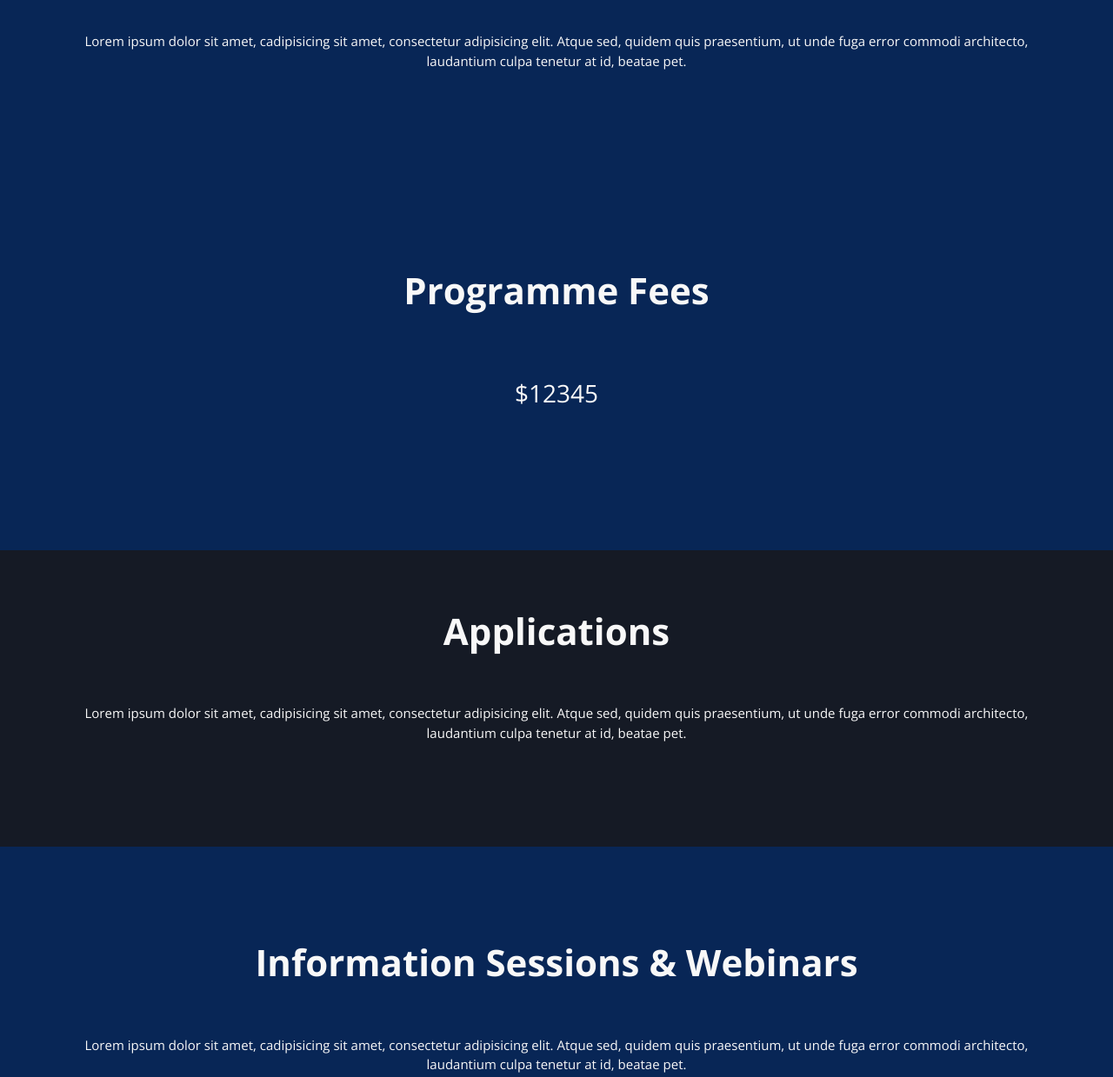
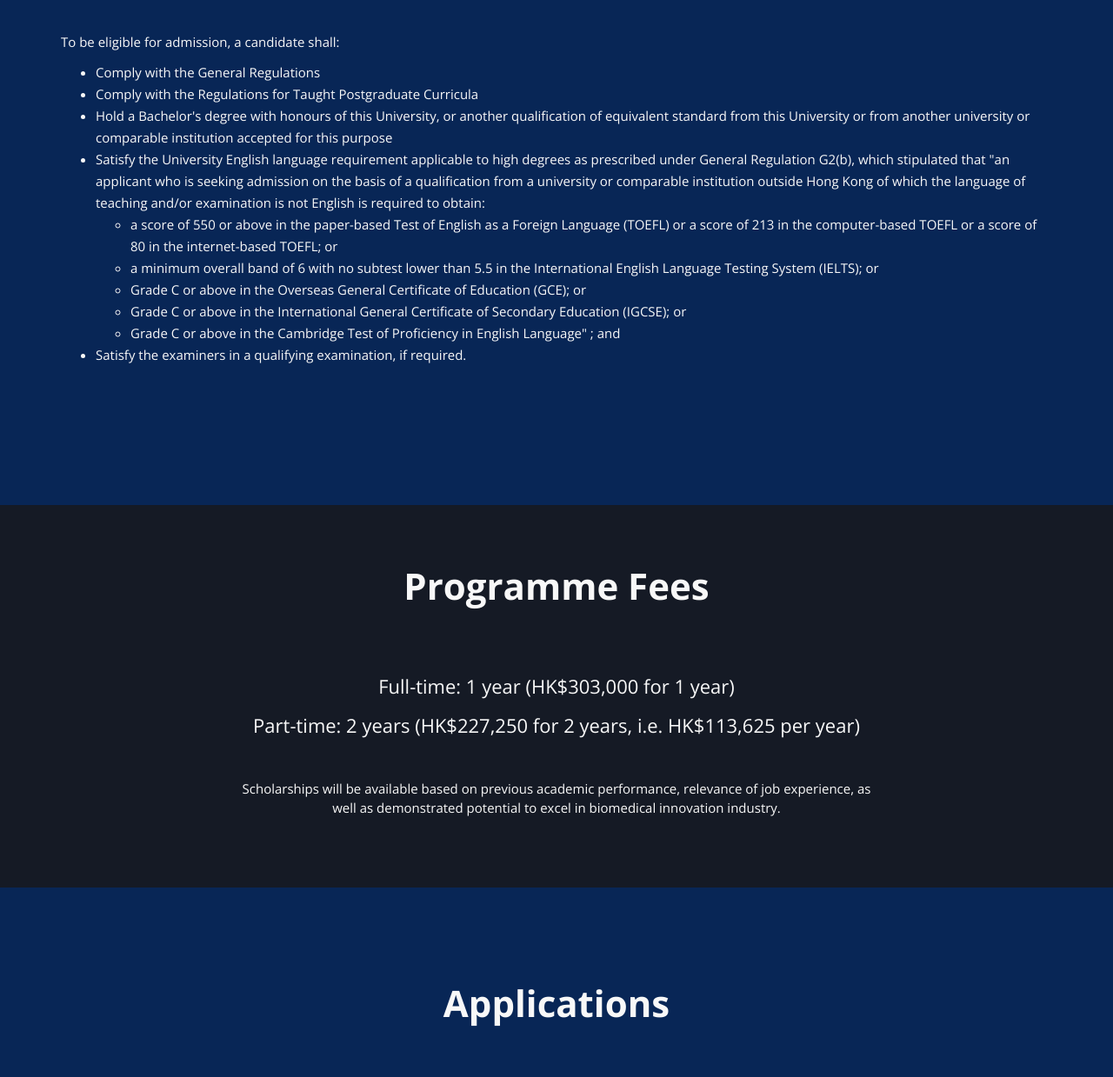
Before and after one commit to elsavj/mbioinno, a plain HTML site: page admissions.html in a window 1280 px wide. Shown: the part 1020-2259 px from the top of the page at 87% size. Drawn offline with nearby package versions, Linux system fonts and the light colour scheme.

Commit message:
update admissions page

```diff
--- a/admissions.html
+++ b/admissions.html
@@ -119,19 +119,44 @@
     <!-- banner end -->
 
     <!-- section start -->
-    <section class="section clearfix no-view secPadding" data-animation-effect="fadeInUp">
+    <section id="requirements" class="section clearfix no-view secPadding" data-animation-effect="fadeInUp">
         <div class="container">
             <div class="row">
-                <div class="col-md-12">
+                <div class="col-md-12" style="line-height: 25px;">
                     <h1 id="Requirements" class="title text-center">Requirements</h1>
                     <div class="space"></div>
 
                     <div class="row justify-center">
-                        <div class="col-md-12 text-center">
-                            <!-- <h2>Requirements</h2> -->
-                            <p>Lorem ipsum dolor sit amet, cadipisicing sit amet, consectetur adipisicing elit. Atque
-                                sed, quidem quis praesentium, ut unde fuga error commodi architecto, laudantium culpa
-                                tenetur at id, beatae pet.</p>
+                        <div class="col-md-12">
+                            <p>To be eligible for admission, a candidate shall:</p>
+                            <ul>
+                                <li>Comply with the General Regulations</li>
+                                <li>Comply with the Regulations for Taught Postgraduate Curricula</li>
+                                <li>Hold a Bachelor's degree with honours of this University, or another qualification
+                                    of equivalent standard from this University or from another university or comparable
+                                    institution accepted for this purpose</li>
+                                <li>Satisfy the University English language requirement applicable to high degrees as
+                                    prescribed under General Regulation G2(b), which stipulated that "an applicant who
+                                    is seeking admission on the basis of a qualification from a university or comparable
+                                    institution outside Hong Kong of which the language of teaching and/or examination
+                                    is not English is required to obtain:
+                                    <ul>
+                                        <li>a score of 550 or above in the paper-based Test of English as a Foreign
+                                            Language (TOEFL) or a score of 213 in the computer-based TOEFL or a score of
+                                            80 in the internet-based TOEFL; or</li>
+                                        <li>a minimum overall band of 6 with no subtest lower than 5.5 in the
+                                            International English Language Testing System (IELTS); or
+                                        </li>
+                                        <li>Grade C or above in the Overseas General Certificate of Education (GCE); or
+                                        </li>
+                                        <li>Grade C or above in the International General Certificate of Secondary
+                                            Education (IGCSE); or</li>
+                                        <li>Grade C or above in the Cambridge Test of Proficiency in English Language" ;
+                                            and</li>
+                                    </ul>
+                                </li>
+                                <li>Satisfy the examiners in a qualifying examination, if required.</li>
+                            </ul>
                         </div>
                     </div>
                     <div class="space"></div>
@@ -144,22 +169,25 @@
     <div class="space"></div>
 
     <!-- section start -->
-    <section class="section clearfix no-view secPadding" data-animation-effect="fadeInUp">
+    <section id="fees" class="section clearfix no-view secPadding" data-animation-effect="fadeInUp">
         <div class="container">
             <div class="row">
                 <div class="col-md-12">
                     <h1 id="Fees" class="title text-center">Programme Fees</h1>
                     <div class="space"></div>
 
-                    <div class="row justify-center">
-                        <div class="col-md-12 text-center">
-                            <h2>$12345</h2>
-                            <!-- <p>Lorem ipsum dolor sit amet, cadipisicing sit amet, consectetur adipisicing elit. Atque
-                                sed, quidem quis praesentium, ut unde fuga error commodi architecto, laudantium culpa
-                                tenetur at id, beatae pet.</p> -->
+                    <div class="justify-center"  style="display: flex; flex-direction: column; align-items: center;">
+                        <div class="col-md-8 text-center">
+                            <h3>Full-time: 1 year (HK$303,000 for 1 year)</h3>
+                            <h3>Part-time: 2 years (HK$227,250 for 2 years, i.e. HK$113,625 per year)</h3>
+                            <div class="space"></div>
+                            <p>Scholarships will be available based on previous academic performance, relevance of job
+                                experience, as well as demonstrated potential to excel in biomedical innovation
+                                industry.</p>
+
                         </div>
                     </div>
-                    <div class="space"></div>
+
                 </div>
             </div>
         </div>
@@ -177,10 +205,7 @@
 
                     <div class="row justify-center">
                         <div class="col-md-12 text-center">
-                            <!-- <h2>Requirements</h2> -->
-                            <p>Lorem ipsum dolor sit amet, cadipisicing sit amet, consectetur adipisicing elit. Atque
-                                sed, quidem quis praesentium, ut unde fuga error commodi architecto, laudantium culpa
-                                tenetur at id, beatae pet.</p>
+                            <h2>Application Deadline: 31 March 2026</h2>
                         </div>
                     </div>
                     <div class="space"></div>
@@ -192,7 +217,7 @@
     <div class="space"></div>
 
     <!-- section start -->
-    <section class="section clearfix no-view secPadding" data-animation-effect="fadeInUp">
+    <section id="webinars" class="section clearfix no-view secPadding" data-animation-effect="fadeInUp">
         <div class="container">
             <div class="row">
                 <div class="col-md-12">
@@ -201,10 +226,7 @@
 
                     <div class="row justify-center">
                         <div class="col-md-12 text-center">
-                            <!-- <h2>Requirements</h2> -->
-                            <p>Lorem ipsum dolor sit amet, cadipisicing sit amet, consectetur adipisicing elit. Atque
-                                sed, quidem quis praesentium, ut unde fuga error commodi architecto, laudantium culpa
-                                tenetur at id, beatae pet.</p>
+                            <h2>Webinar: December 2025. Details to be announced soon.</h2>
                         </div>
                     </div>
                     <div class="space"></div>
@@ -216,13 +238,13 @@
     <div class="space"></div>
 
     <!-- section start -->
-    <section class="section clearfix no-view secPadding" data-animation-effect="fadeInUp">
+    <section id="register" class="section clearfix no-view secPadding" data-animation-effect="fadeInUp">
         <div class="container">
             <div class="row">
                 <div class="col-md-12" style="text-align-last: center;">
                     <!-- button redirects to qualtrics form page -->
                     <button type="button" id="Register" class="btn btn-default"
-                        onclick="window.open('https://qualtricsxmdg8ycbkwk.qualtrics.com/jfe/form/SV_8ojAKJ9cc9nDs46','_blank');">Register
+                        onclick="window.open('https://hku.au1.qualtrics.com/jfe/form/SV_eG338Mk7zm2N7Cu','_blank');">Register
                         Your Interest</h1>
                 </div>
             </div>
--- a/css/style.css
+++ b/css/style.css
@@ -316,7 +316,7 @@ button.cta-button {
 	line-height: 16px;
 	border: 1px solid #1c2435;
 	padding: 20px 42px;
-	border-radius: 4px;
+	border-radius: 8px;
 	font-family: Raleway;
 	font-weight: 600;
 	transition: background .3s, border-color .3s;
@@ -974,7 +974,7 @@ textarea {
 	justify-items: center
 }
 
-#curriculum, #details, #applications{
+#curriculum, #details, #fees, #webinars{
 	background-color: #151a25;
 }
 
```
